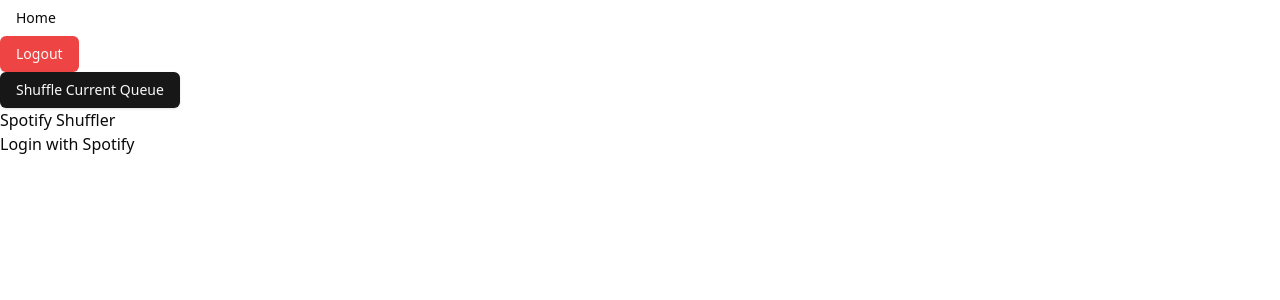
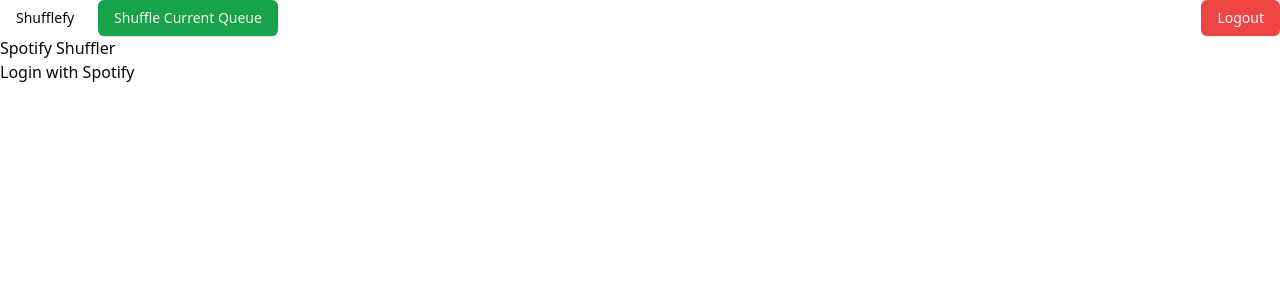
Before and after one commit to darshangoswami/shufflefy, a React (Vite) app in the folder frontend/: page / in a window 1280 px wide. Shown: the top 300 px of the page. Built offline with nearby package versions, Linux system fonts and the light colour scheme; no server answers.

Commit message:
update frontend

```diff
--- a/frontend/src/App.jsx
+++ b/frontend/src/App.jsx
@@ -45,18 +45,14 @@
 
   return (
     <Router>
-      <div>
+      <div className="flex flex-col">
         <nav>
-          <ul>
+          <ul className="flex justify-between">
+            <div className="flex gap-2">
               <li>
                 <Link className={buttonVariants({ variant: "primary" })} to="/">
-                Home
+                  Shufflefy
                 </Link>
-            </li>
-            <li>
-              <Button variant="destructive" onClick={handleLogout}>
-                Logout
-              </Button>
               </li>
               {isLoggedIn && (
                 <li>
@@ -72,6 +68,14 @@
               <li>
                 <ShuffleQueueButton />
               </li>
+            </div>
+            <div className="flex">
+              <li className="flex justify-end">
+                <Button variant="destructive" onClick={handleLogout}>
+                  Logout
+                </Button>
+              </li>
+            </div>
           </ul>
         </nav>
 
--- a/frontend/src/index.css
+++ b/frontend/src/index.css
@@ -5,24 +5,24 @@
 @layer base {
   :root {
     --background: 0 0% 100%;
-    --foreground: 0 0% 3.9%;
+    --foreground: 240 10% 3.9%;
     --card: 0 0% 100%;
-    --card-foreground: 0 0% 3.9%;
+    --card-foreground: 240 10% 3.9%;
     --popover: 0 0% 100%;
-    --popover-foreground: 0 0% 3.9%;
-    --primary: 0 0% 9%;
-    --primary-foreground: 0 0% 98%;
-    --secondary: 0 0% 96.1%;
-    --secondary-foreground: 0 0% 9%;
-    --muted: 0 0% 96.1%;
-    --muted-foreground: 0 0% 45.1%;
-    --accent: 0 0% 96.1%;
-    --accent-foreground: 0 0% 9%;
+    --popover-foreground: 240 10% 3.9%;
+    --primary: 142.1 76.2% 36.3%;
+    --primary-foreground: 355.7 100% 97.3%;
+    --secondary: 240 4.8% 95.9%;
+    --secondary-foreground: 240 5.9% 10%;
+    --muted: 240 4.8% 95.9%;
+    --muted-foreground: 240 3.8% 46.1%;
+    --accent: 240 4.8% 95.9%;
+    --accent-foreground: 240 5.9% 10%;
     --destructive: 0 84.2% 60.2%;
     --destructive-foreground: 0 0% 98%;
-    --border: 0 0% 89.8%;
-    --input: 0 0% 89.8%;
-    --ring: 0 0% 3.9%;
+    --border: 240 5.9% 90%;
+    --input: 240 5.9% 90%;
+    --ring: 142.1 76.2% 36.3%;
     --radius: 0.5rem;
     --chart-1: 12 76% 61%;
     --chart-2: 173 58% 39%;
@@ -32,25 +32,25 @@
   }
 
   .dark {
-    --background: 0 0% 3.9%;
-    --foreground: 0 0% 98%;
-    --card: 0 0% 3.9%;
-    --card-foreground: 0 0% 98%;
-    --popover: 0 0% 3.9%;
-    --popover-foreground: 0 0% 98%;
-    --primary: 0 0% 98%;
-    --primary-foreground: 0 0% 9%;
-    --secondary: 0 0% 14.9%;
+    --background: 20 14.3% 4.1%;
+    --foreground: 0 0% 95%;
+    --card: 24 9.8% 10%;
+    --card-foreground: 0 0% 95%;
+    --popover: 0 0% 9%;
+    --popover-foreground: 0 0% 95%;
+    --primary: 142.1 70.6% 45.3%;
+    --primary-foreground: 144.9 80.4% 10%;
+    --secondary: 240 3.7% 15.9%;
     --secondary-foreground: 0 0% 98%;
-    --muted: 0 0% 14.9%;
-    --muted-foreground: 0 0% 63.9%;
-    --accent: 0 0% 14.9%;
+    --muted: 0 0% 15%;
+    --muted-foreground: 240 5% 64.9%;
+    --accent: 12 6.5% 15.1%;
     --accent-foreground: 0 0% 98%;
     --destructive: 0 62.8% 30.6%;
-    --destructive-foreground: 0 0% 98%;
-    --border: 0 0% 14.9%;
-    --input: 0 0% 14.9%;
-    --ring: 0 0% 83.1%;
+    --destructive-foreground: 0 85.7% 97.3%;
+    --border: 240 3.7% 15.9%;
+    --input: 240 3.7% 15.9%;
+    --ring: 142.4 71.8% 29.2%;
     --chart-1: 220 70% 50%;
     --chart-2: 160 60% 45%;
     --chart-3: 30 80% 55%;
```
Lines whose indentation alone changed are shown as unchanged.
